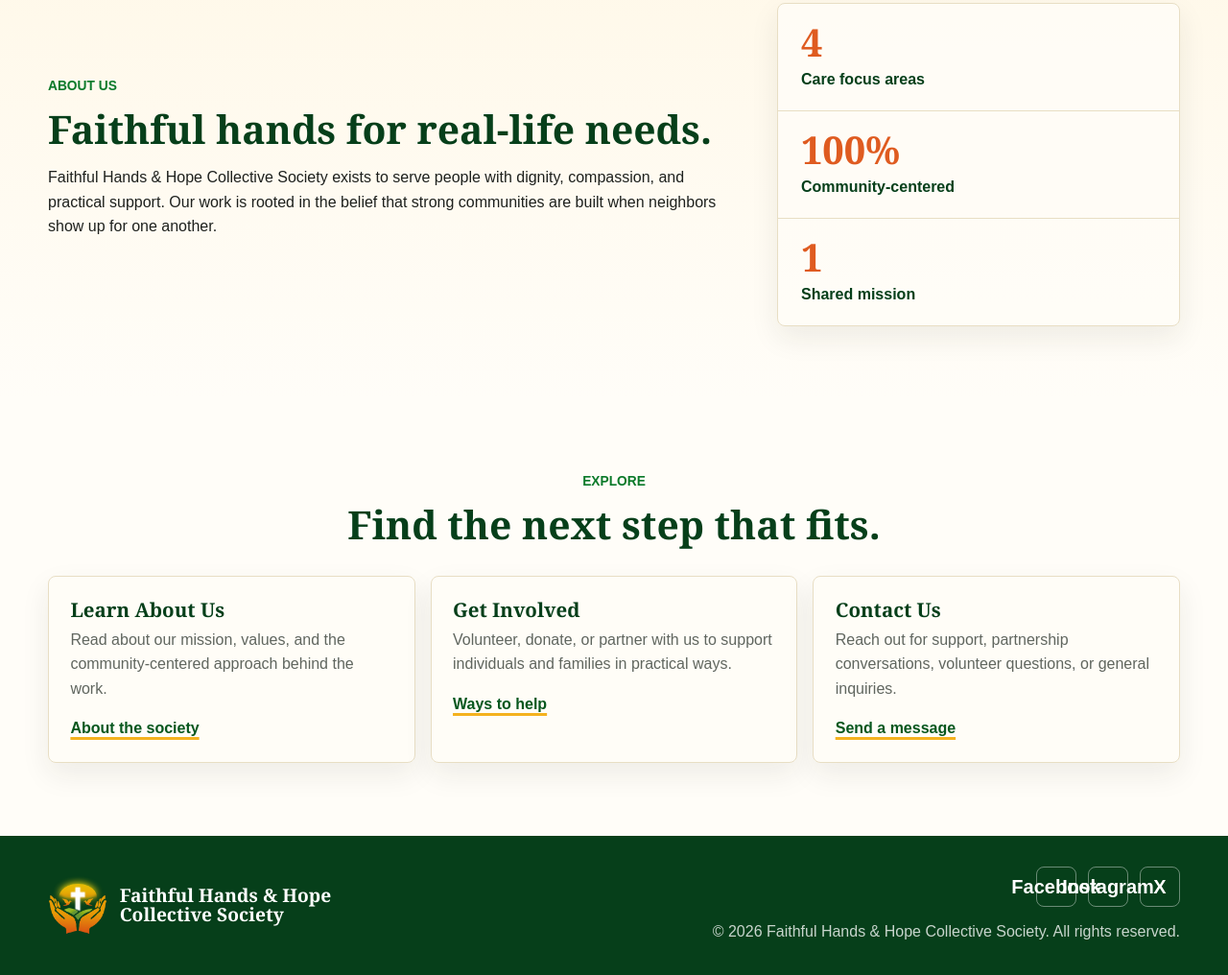
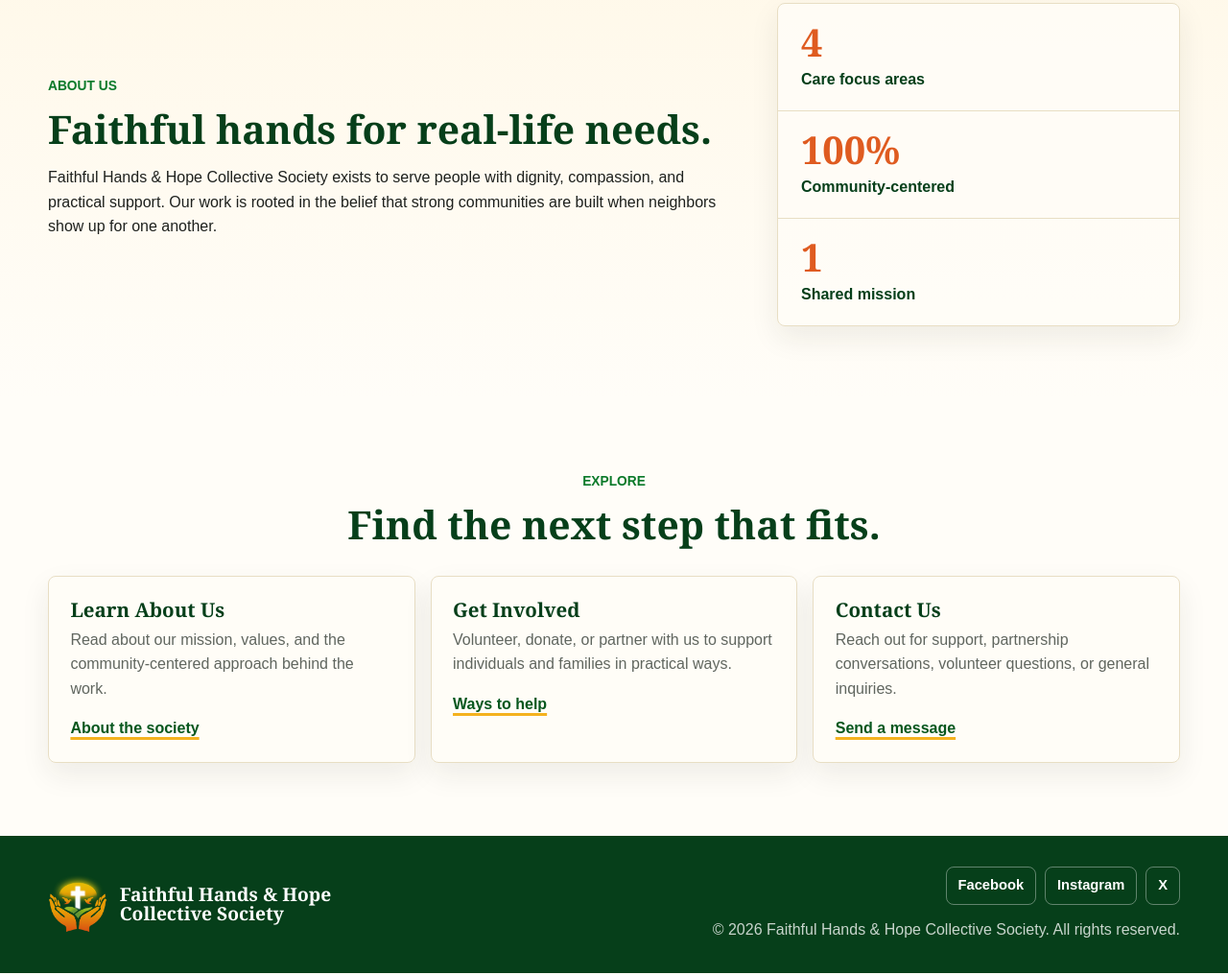
Before and after one commit to markjoshi80-ux/website, a website: page index.html in a window 1280 px wide. Shown: the part 1422-2438 px from the top of the page at 96% size. Drawn offline with Linux system fonts and the light colour scheme.

Commit message:
Add files via upload

```diff
--- a/styles.css
+++ b/styles.css
@@ -801,24 +801,18 @@ h3 {
 }
 
 .social-links a {
-    width: 42px;
-    height: 42px;
   display: inline-flex;
   align-items: center;
   justify-content: center;
+  min-height: 38px;
+  padding: 0.45rem 0.75rem;
   color: #fff;
   border: 1px solid rgba(255, 255, 255, 0.36);
-    border-radius: 8px;
-    font-size: 20px;
-    font-weight: 700;
+  border-radius: var(--radius);
+  font-size: 0.92rem;
+  font-weight: 900;
   text-decoration: none;
-}
-
-.social-links span {
-    color: #fff;
-    font-size: 20px;
-    font-weight: 700;
-    line-height: 1;
+  transition: transform 160ms ease, background 160ms ease, border-color 160ms ease;
 }
 
 .social-links a:hover,
@@ -1083,24 +1077,3 @@ h3 {
     justify-content: flex-start;
   }
 }
-.social-links {
-  display: flex;
-  gap: 12px;
-}
-
-.social-links a {
-  width: 42px;
-  height: 42px;
-  display: flex;
-  align-items: center;
-  justify-content: center;
-  color: white;
-  text-decoration: none;
-  border: 1px solid rgba(255,255,255,.4);
-  border-radius: 8px;
-  font-size: 20px;
-}
-
-.social-links a:hover {
-  background: rgba(255,255,255,.15);
-}
```
Lines whose indentation alone changed are shown as unchanged.
